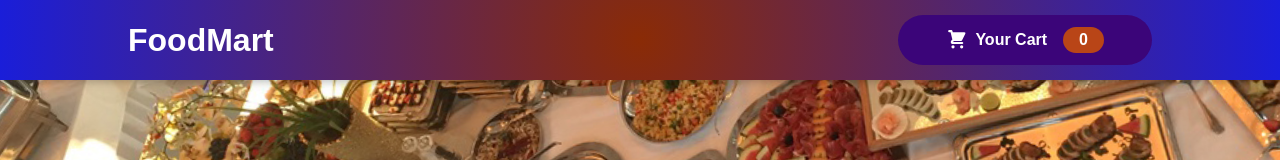
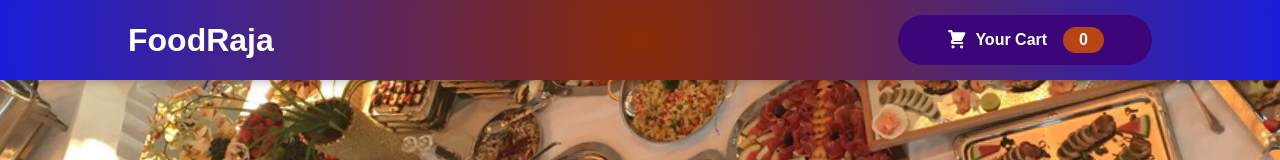
Before and after one commit to BiswasAri10/Food-Order-app-with-React-JS, a React (Create React App) app: page / in a window 1280 px wide. Shown: the top 160 px of the page. Built offline with nearby package versions, Linux system fonts and the light colour scheme.

Commit message:
App name changed

```diff
--- a/src/components/Layout/Header.js
+++ b/src/components/Layout/Header.js
@@ -8,7 +8,7 @@ const Header = (props) => {
   return (
     <Fragment>
       <header className={classes.header}>
-        <h1>FoodMart</h1>
+        <h1>FoodRaja</h1>
         <HeaderCartButton onClick={props.onShowCart}></HeaderCartButton>
       </header>
       <div className={classes['main-image']}>
```
